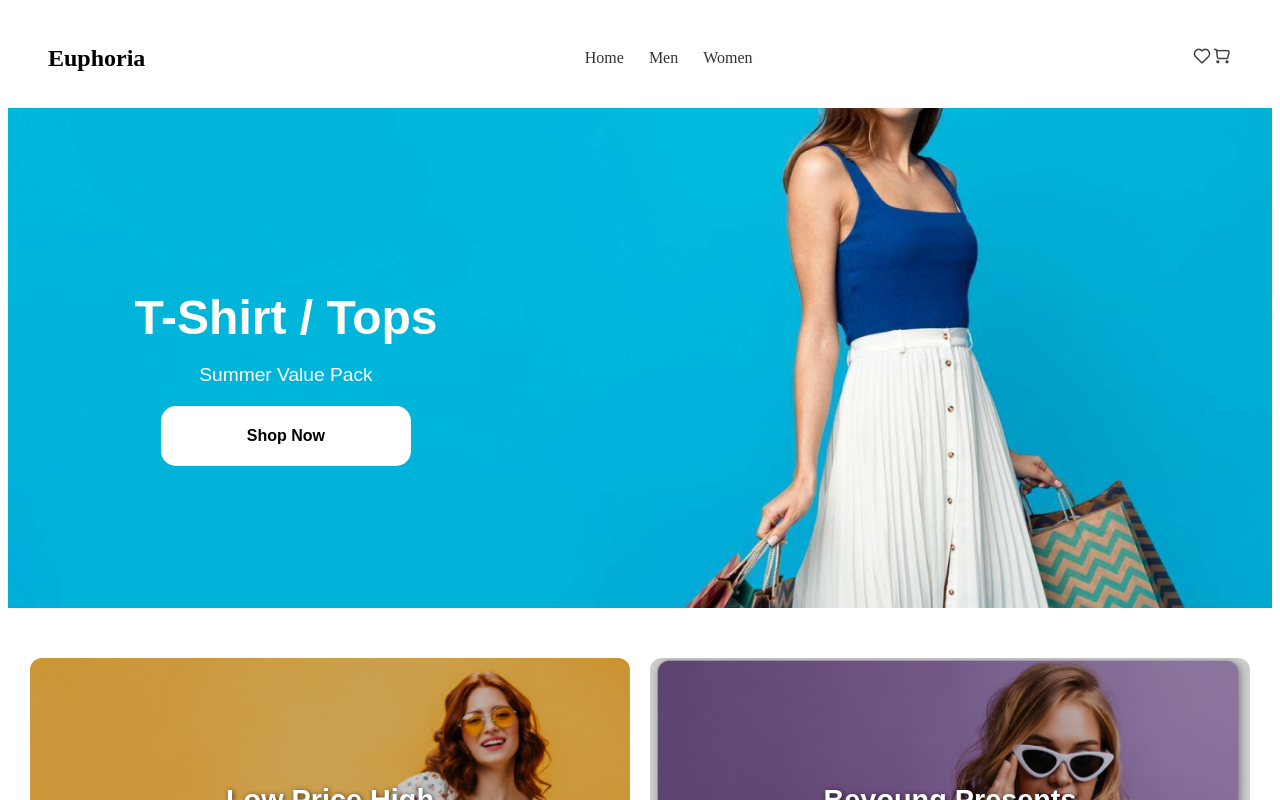
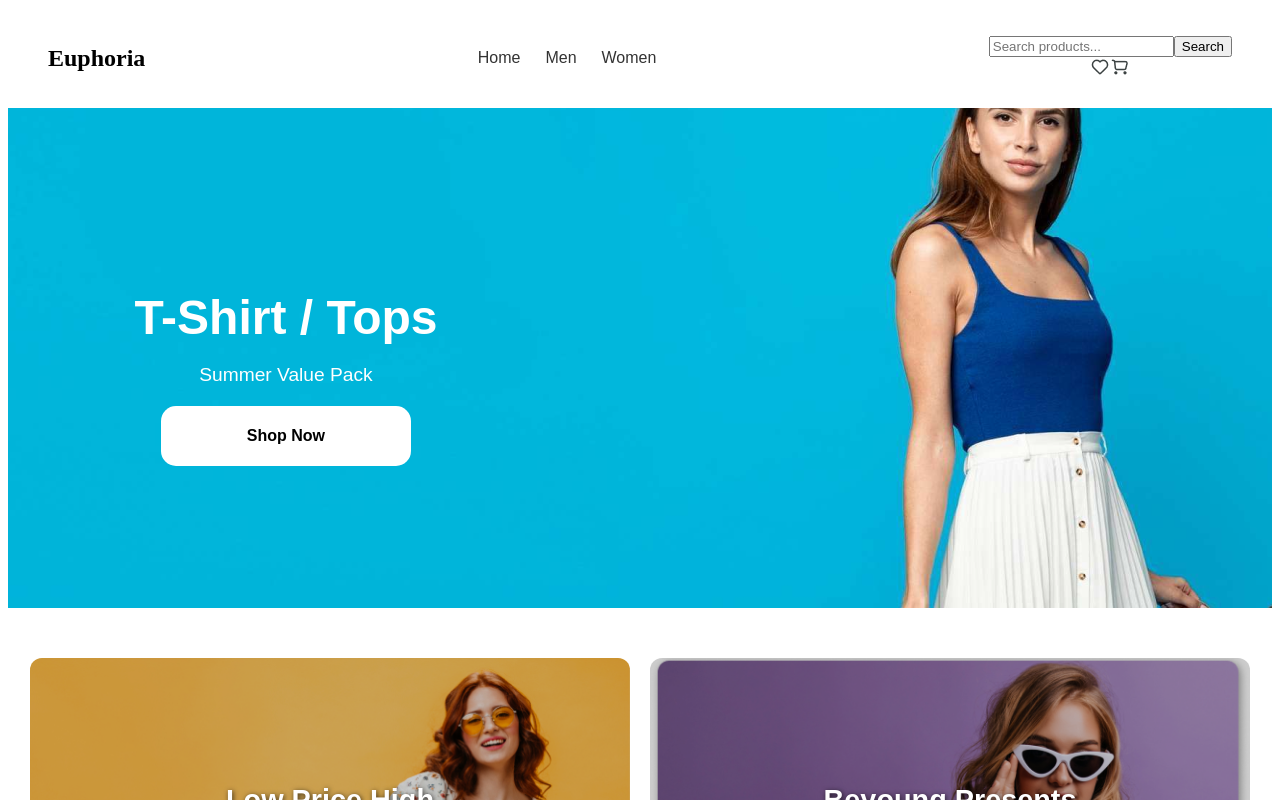
Before and after one commit to DarilynP/ecommerce-frontend, a React (Vite) app: page / in a window 1280 px wide. Shown: the top 800 px of the page. Built offline with nearby package versions, Linux system fonts and the light colour scheme.

Commit message:
search bar

```diff
--- a/src/components/Header/Header.css
+++ b/src/components/Header/Header.css
@@ -20,6 +20,9 @@
   .header__nav {
     display: flex;
     gap: 25px;
+    font-family: "Cautsen",sans-serif;
+    font-size: 16px;
+
   }
 
   .header__link {
--- a/src/components/Header/Header.jsx
+++ b/src/components/Header/Header.jsx
@@ -10,11 +10,22 @@ function Header() {
 
       <nav className="header__nav">
         <Link to="/" className="header__link">Home</Link>
-        <Link to="/shop-men" className="header__link"> Men</Link>
-        <Link to="/shop-women" className="header__link"> Women</Link>
+        <Link to="/shop-men" className="header__link">Men</Link>
+        <Link to="/shop-women" className="header__link">Women</Link>
       </nav>
 
-      <div className="header__icons">
+      <div className="header__right">
+        {/* Search bar */}
+        <div className="header__search">
+          <input
+            type="text"
+            placeholder="Search products..."
+            className="header__search-input"
+          />
+          <button className="header__search-btn">Search</button>
+        </div>
+
+        {/* Icons */}
         <Link to="/favorites" className="header__icon-link">
           <img src={LikeIcon} alt="Favorites" className="header__icon" />
         </Link>
--- a/src/components/Home/Home.css
+++ b/src/components/Home/Home.css
@@ -11,8 +11,7 @@
   }
 
   .home__banner-img {
-    width: 100%;
-    height: 100%;
+
     object-fit: cover;
   }
 
@@ -161,6 +160,39 @@
     color: #222;
   }
 
+  /* Search bar inside hero */
+.home__search {
+    position: absolute;
+    bottom: 40px; /* adjust distance from bottom */
+    left: 50%;
+    transform: translateX(-50%);
+    display: flex;
+    gap: 10px;
+    z-index: 10;
+  }
+
+  .home__search-input {
+    padding: 12px 20px;
+    border-radius: 25px;
+    border: 1px solid #ccc;
+    width: 300px;
+    outline: none;
+  }
+
+  .home__search-btn {
+    padding: 12px 20px;
+    border-radius: 25px;
+    border: none;
+    background-color: #df4300;
+    color: #fff;
+    cursor: pointer;
+    font-weight: 600;
+  }
+
+  .home__search-btn:hover {
+    background-color: #b93200;
+  }
+
   /* Responsive for smaller screens */
   @media (max-width: 1024px) {
     .new-arrivals__grid {
--- a/src/components/Home/Home.jsx
+++ b/src/components/Home/Home.jsx
@@ -6,7 +6,6 @@ import sleeve from "../../assets/images/sleeve.png";
 import urbanshirt from "../../assets/images/urban_shirts.png";
 import shirts from "../../assets/images/shirts.png";
 import "./Home.css";
-
 
 function Home() {
   return (
```
